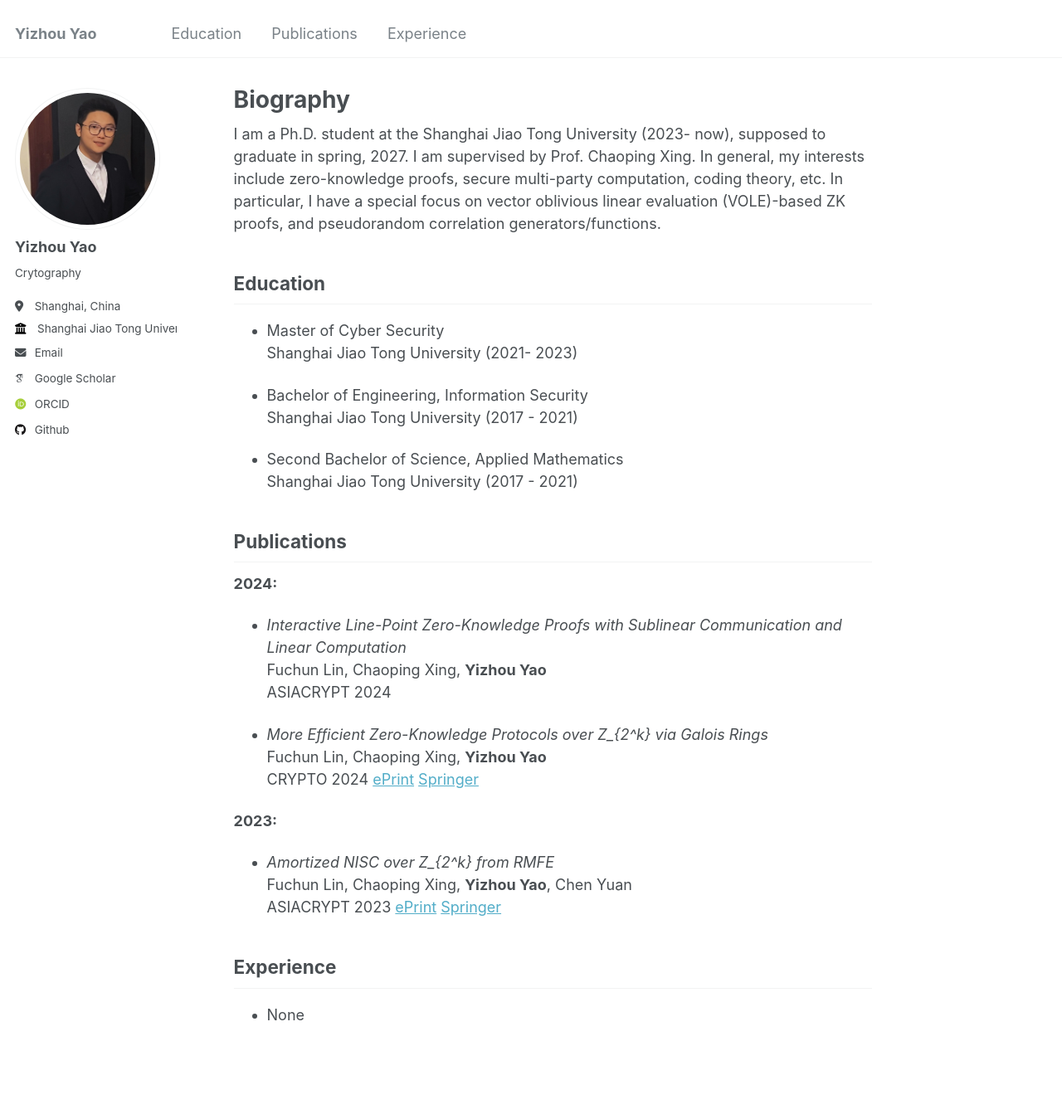
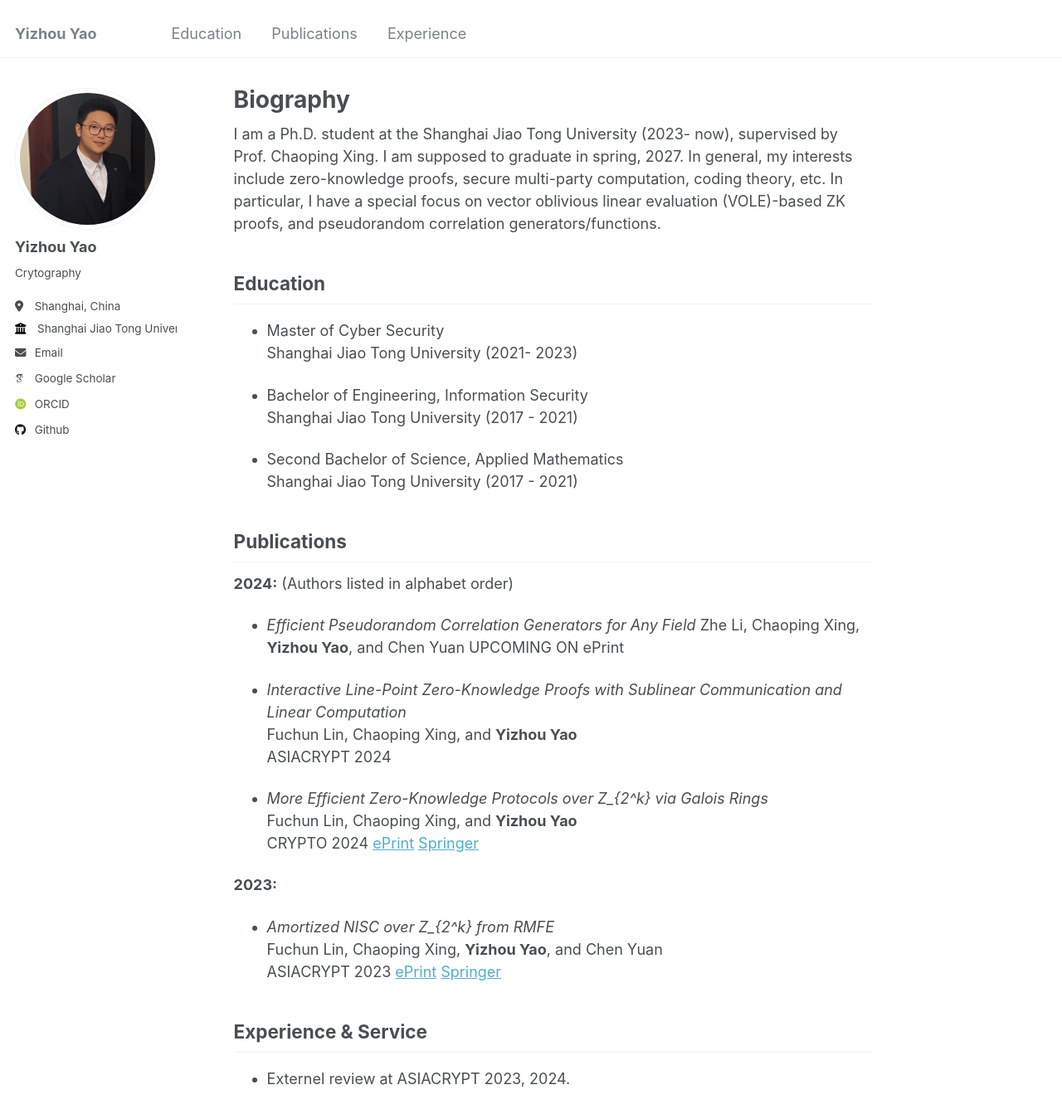
Before and after one commit to sjtu-YizhouYao/sjtu-YizhouYao.github.io, a Jekyll site: the page built from _pages/about.md, in a window 1280 px wide and 1400 px high. Shown: the top 1349 px of the window at 83% size. Built offline with Jekyll 4.4.1, drawn with Linux system fonts in a browser that asks for light colours; some web fonts are replaced.

Commit message:
Update about.md

```diff
--- a/_pages/about.md
+++ b/_pages/about.md
@@ -8,9 +8,7 @@ redirect_from:
   - /about.html
 ---
 
-I am a Ph.D. student at the Shanghai Jiao Tong University (2023- now), supposed to graduate in spring, 2027. I am supervised by Prof. Chaoping Xing.
-In general, my interests include zero-knowledge proofs, secure multi-party computation, coding theory, etc. In particular, I have a special focus on vector oblivious linear evaluation (VOLE)-based ZK proofs, and pseudorandom correlation generators/functions.
-
+I am a Ph.D. student at the Shanghai Jiao Tong University (2023- now), supervised by Prof. Chaoping Xing. I am supposed to graduate in spring, 2027. In general, my interests include zero-knowledge proofs, secure multi-party computation, coding theory, etc. In particular, I have a special focus on vector oblivious linear evaluation (VOLE)-based ZK proofs, and pseudorandom correlation generators/functions.
 
 
 <h2 id="education"> Education</h2>
@@ -26,20 +24,24 @@ In general, my interests include zero-knowledge proofs, secure multi-party compu
 
 <h2 id="publications"> Publications</h2>
 
-**2024:**
+**2024:** (Authors listed in alphabet order)
+- *Efficient Pseudorandom Correlation Generators for Any Field*
+  Zhe Li, Chaoping Xing, **Yizhou Yao**, and Chen Yuan
+  UPCOMING ON ePrint
+
 - *Interactive Line-Point Zero-Knowledge Proofs with Sublinear Communication and Linear Computation*
-  Fuchun Lin, Chaoping Xing, **Yizhou Yao**
+  Fuchun Lin, Chaoping Xing, and **Yizhou Yao**
   ASIACRYPT 2024
 
 - *More Efficient Zero-Knowledge Protocols over Z_{2^k} via Galois Rings*
-  Fuchun Lin, Chaoping Xing, **Yizhou Yao**
+  Fuchun Lin, Chaoping Xing, and **Yizhou Yao**
   CRYPTO 2024  [ePrint](https://eprint.iacr.org/2023/150) [Springer](https://link.springer.com/chapter/10.1007/978-3-031-68400-5_13)
 
 **2023:**
 - *Amortized NISC over Z_{2^k} from RMFE*
-  Fuchun Lin, Chaoping Xing, **Yizhou Yao**, Chen Yuan
+  Fuchun Lin, Chaoping Xing, **Yizhou Yao**, and Chen Yuan
   ASIACRYPT 2023  [ePrint](https://eprint.iacr.org/2023/1363) [Springer](https://link.springer.com/chapter/10.1007/978-981-99-8721-4_2)
 
-<h2 id="experience"> Experience</h2>
+<h2 id="experience"> Experience & Service</h2>
 
-- None
+- Externel review at ASIACRYPT 2023, 2024.
```
